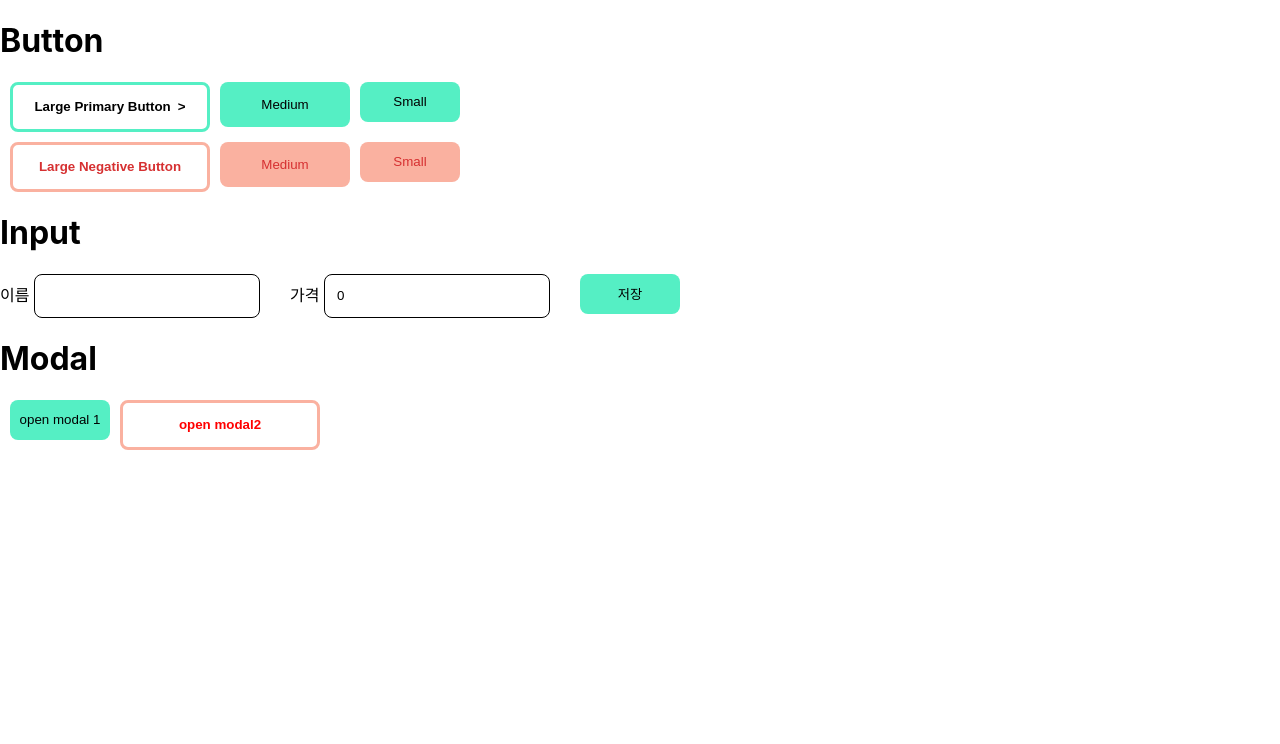
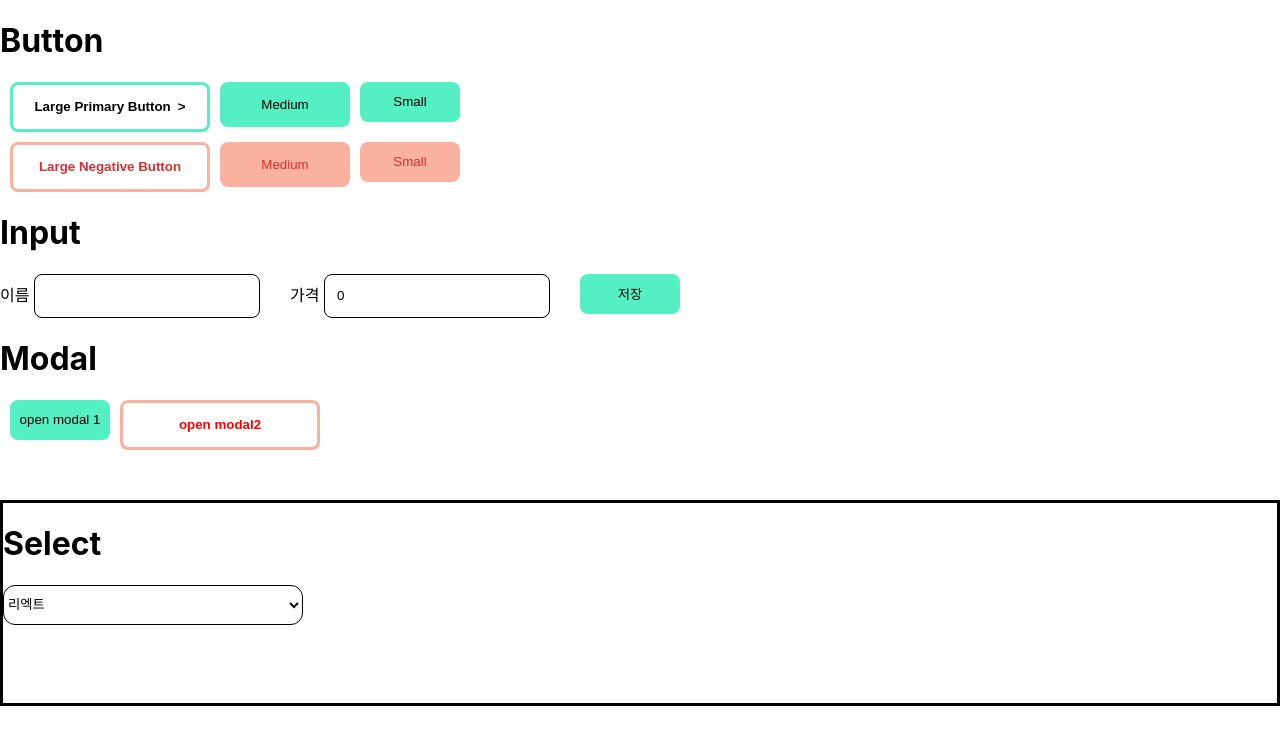
Before and after one commit to Haru-Im/React_Modal_Pair_Project, a React (Create React App) app: page / in a window 1280 px wide. Shown: the top 744 px of the page. Built offline with nearby package versions, Linux system fonts and the light colour scheme.

Commit message:
feat: added Onchange hanldeSelect and option

```diff
--- a/src/App.js
+++ b/src/App.js
@@ -4,6 +4,7 @@ import { LargeButton, MediumButton, SmallButton } from "./components/buttons";
 import { Modalcontainer } from "./components/containers/modalcontainer";
 import { ButtonContainer } from "./components/containers/buttoncotainer";
 import Modals from "./components/modals";
+import Select from "./components/select";
 
 function App() {
   const [modal1, setModal1] = useState(false);
@@ -113,6 +114,7 @@ function App() {
           </Modals>
         </div>
       </ButtonContainer>
+      <Select/>
     </>
   );
 }
--- a/src/components/Input.jsx
+++ b/src/components/Input.jsx
@@ -4,7 +4,7 @@ import styled from "styled-components";
 
 function Input() {
   const [name, setName] = useState("");
-  const [number, setNumber] = useState(0);
+  const [number, setNumber] = useState("0");
 
   const NameHandler = (e) => {
     setName(e.target.value);
@@ -27,7 +27,7 @@ function Input() {
 
 
   const ButtonHandler = () => {
-    if (name === "" && number === 0){
+    if (name === "" && number === '0'){
         alert('이름과 가격 모두 입력해주세요.')
     }else{
      alert(`name: ${name}, price: ${number}`);
--- /dev/null
+++ b/src/components/select.jsx
@@ -0,0 +1,44 @@
+import React, { useState } from "react";
+import { styled } from "styled-components";
+
+function Select() {
+  const selectList = ["리엑트", "자바", "스프링", "리엑트네이트"];
+  const [select, setSelect] = useState("");
+
+  const handleSelect = (e) => {
+    setSelect(e.target.value);
+  };
+  return (
+    <SelectContainer>
+    <h1>Select </h1>
+      <div>
+          <Selecterbox  onChange={handleSelect} value={select}>
+        {selectList.map((item)=>(
+            <option value={item} key={item}>
+             {item}
+             </option>
+        ))}
+        </Selecterbox>
+        </div>
+    </SelectContainer>
+  );
+}
+
+
+export default Select;
+
+const SelectContainer = styled.div`
+    border: 3px solid black;
+    height: 200px;
+    overflow: hidden;
+    position: relative;
+    margin-top: 50px;
+`
+
+const Selecterbox = styled.select`
+border: 1px solid black;
+height: 40px;
+width: 300px;
+background-color: white;
+border-radius:12px;
+`
```
